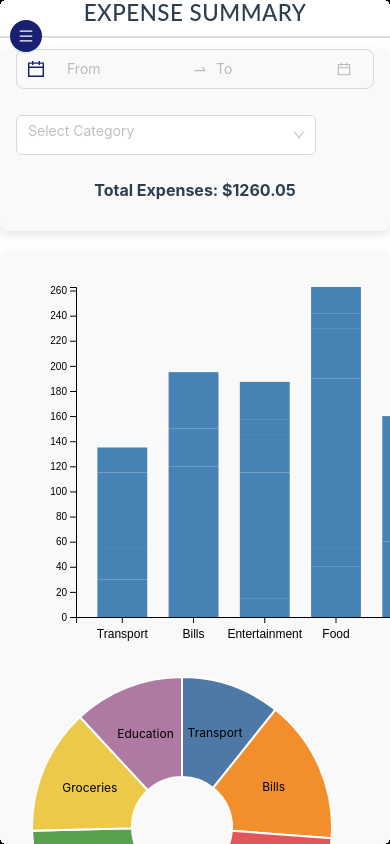
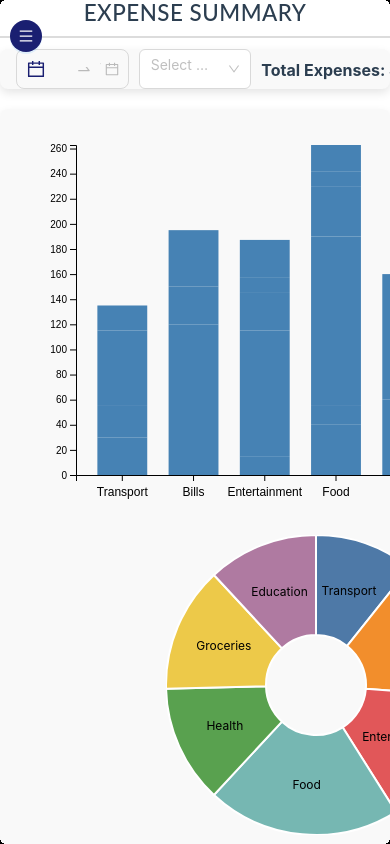
Before and after one commit to geggenpress4231/expensetracker, a React (Create React App) app: page /summary in a window 390 px wide. Built offline with nearby package versions, Linux system fonts and the light colour scheme; data requests are answered from the project's data file.

Commit message:
responsiveness enhancements

```diff
--- a/src/pages/SummaryPage/SummaryPage.css
+++ b/src/pages/SummaryPage/SummaryPage.css
@@ -5,7 +5,7 @@
 
 /* Summary Page Container */
 .summary-page-container {
-  max-width: 100%; /* Full width for responsiveness */
+  max-width: 100%;
   margin: 5vh auto;
   padding: 2vh 4vw;
   background-color: #fff;
@@ -28,6 +28,7 @@
   box-shadow: 0px 4px 10px rgba(0, 0, 0, 0.1);
   width: 100%;
   margin-bottom: 2vh;
+  flex-wrap: wrap; /* Ensure wrapping for smaller screens */
 }
 
 /* Styles for filter items (Date and Category) */
@@ -49,6 +50,8 @@
   text-align: left;
   white-space: nowrap;
   margin-left: 0;
+  width: 100%; /* Ensure it takes full width */
+  margin-top: 10px; /* Add margin to push it below filters */
 }
 
 /* Charts Container */
@@ -105,8 +108,8 @@ h1 {
 
 /* Responsive Styles */
 
-/* Medium to Small Tablets */
-@media (max-width: 992px) and (min-width: 769px) {
+/* Medium to Small Tablets (Max-width: 992px) */
+@media (max-width: 992px) {
   .summary-page-container {
     padding: 2vh 3vw;
     height: auto;
@@ -114,10 +117,22 @@ h1 {
   }
 
   .filter-expense-container {
-    flex-wrap: wrap;
+    display: flex;
+    flex-wrap: wrap; /* Allow wrapping */
     justify-content: space-between;
-    gap: 20px;
+    gap: 15px;
     padding: 1.5vh 2vw;
+  }
+
+  .filter-item {
+    flex: 1;
+    min-width: 150px;
+  }
+
+  .total-expenses {
+    text-align: left;
+    width: 100%;
+    margin-top: 10px; /* Move below the filters */
   }
 
   .charts-container {
@@ -131,16 +146,10 @@ h1 {
     height: auto;
     min-height: 300px;
   }
-
-  .total-expenses {
-    text-align: center;
-    margin: 0;
-    font-size: 1.4rem;
-  }
 }
 
-/* Small Tablets */
-@media (max-width: 768px) and (min-width: 481px) {
+/* Small Tablets (Max-width: 768px) */
+@media (max-width: 768px) {
   .summary-page-container {
     width: 100vw;
     margin: 0 auto;
@@ -148,20 +157,21 @@ h1 {
   }
 
   .filter-expense-container {
-    flex-direction: column;
+    flex-wrap: wrap;
+    justify-content: space-between;
+    gap: 15px;
     padding: 1vh 2vw;
-    gap: 15px;
   }
 
   .filter-item {
-    width: 100%;
-    margin-bottom: 1.2rem;
+    flex: 1;
+    min-width: 120px;
   }
 
   .total-expenses {
-    text-align: center;
-    margin-bottom: 15px;
-    font-size: 1.3rem;
+    text-align: left;
+    width: 100%;
+    margin-top: 10px;
   }
 
   .charts-container {
@@ -176,7 +186,7 @@ h1 {
   }
 }
 
-/* Small Devices (Mobile) */
+/* Small Devices (Max-width: 480px) */
 @media (max-width: 480px) {
   .summary-page-container {
     width: 100vw;
@@ -186,22 +196,24 @@ h1 {
   }
 
   .filter-expense-container {
-    flex-direction: column;
+    flex-wrap: wrap; /* Allow wrapping */
+    justify-content: space-between;
     padding: 0 1rem;
     gap: 10px;
     width: 100%;
   }
 
   .filter-item {
-    width: 100%;
-    margin-bottom: 1rem;
+    flex: 1;
+    min-width: 100px;
+    margin-bottom: 0;
   }
 
   .total-expenses {
     font-size: 1rem;
-    text-align: center;
-    margin-bottom: 1rem;
+    text-align: left;
     width: 100%;
+    margin-top: 10px;
   }
 
   .charts-container {
```
